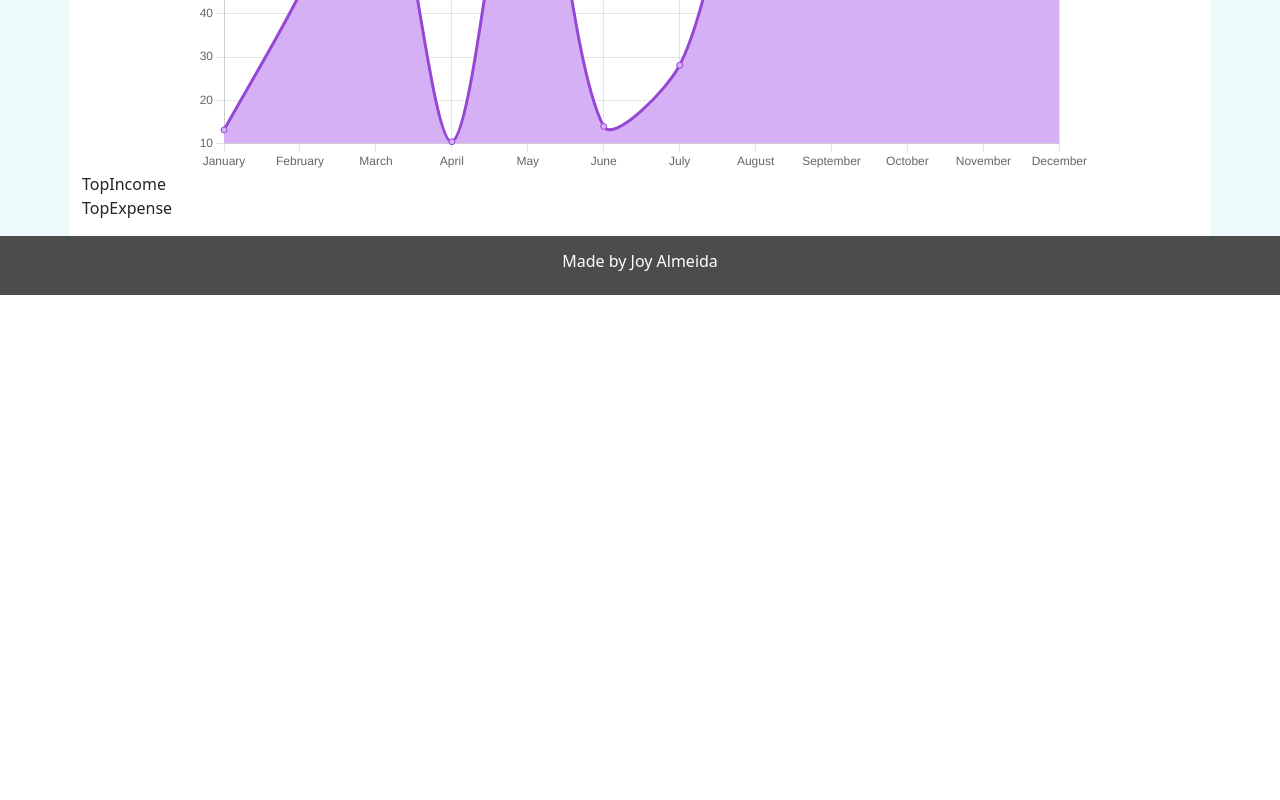
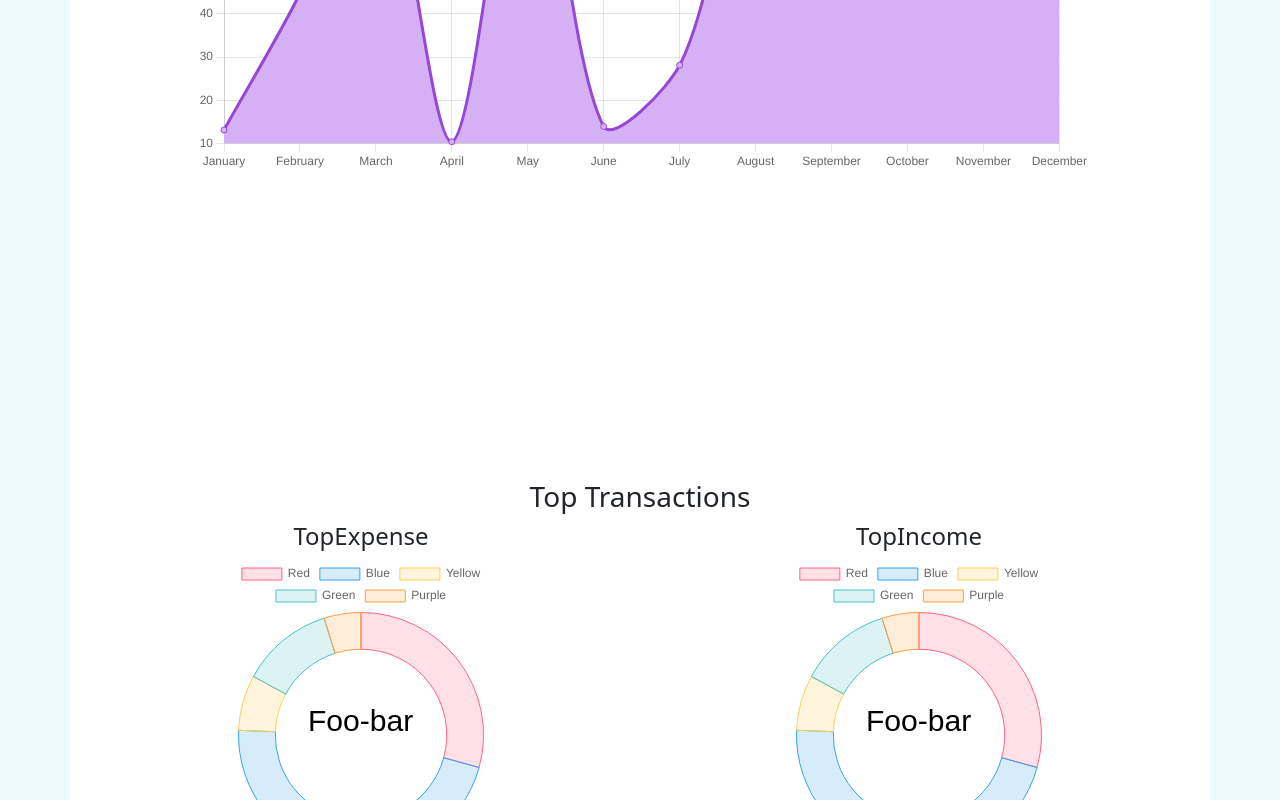
Before and after one commit to J0SAL/Decentralized-Expense-Tracker, a Next.js app in the folder frontend/: page / in a window 1280 px wide. Shown: the part 2000-2800 px from the top of the page. Before the commit the page ends 2295 px from the top, so only its background shows below. Built offline with nearby package versions, Linux system fonts and the light colour scheme.

Commit message:
added top transactions with static data

```diff
--- a/frontend/components/performance/PerformanceGraph.tsx
+++ b/frontend/components/performance/PerformanceGraph.tsx
@@ -4,7 +4,7 @@ import LineChart from "./LineChart";
 
 function PerformanceGraph() {
   return (
-    <Container>
+    <Container style={{ minHeight: "100vh" }}>
       <h3 className="text-center">Perfomance</h3>
       <div className="mx-5 px-5">
         <LineChart />
--- /dev/null
+++ b/frontend/components/top-performers/Performers.tsx
@@ -0,0 +1,32 @@
+import React from "react";
+import { Col, Container, Row } from "react-bootstrap";
+import TopExpense from "./TopExpense";
+import TopIncome from "./TopIncome";
+
+function Performers() {
+  return (
+    <Container className="mb-5">
+      <h3 className="text-center">Top Transactions</h3>
+      <Row>
+        <Col md={6}>
+          <div
+            style={{ width: "70%" }}
+            className="justify-content-center d-flex flex-row mx-auto"
+          >
+            <TopExpense />
+          </div>
+        </Col>
+        <Col md={6}>
+          <div
+            style={{ width: "70%" }}
+            className=" justify-content-center d-flex flex-row mx-auto"
+          >
+            <TopIncome />
+          </div>
+        </Col>
+      </Row>
+    </Container>
+  );
+}
+
+export default Performers;
--- a/frontend/components/top-performers/TopExpense.tsx
+++ b/frontend/components/top-performers/TopExpense.tsx
@@ -1,7 +1,63 @@
 import React from "react";
+import { Chart as ChartJS, ArcElement, Tooltip, Legend } from "chart.js";
+import { Doughnut } from "react-chartjs-2";
 
+ChartJS.register(ArcElement, Tooltip, Legend);
+
+export const data = {
+  labels: ["Red", "Blue", "Yellow", "Green", "Purple"],
+  datasets: [
+    {
+      label: "# of Votes",
+      data: [12, 19, 3, 5, 2],
+      backgroundColor: [
+        "rgba(255, 99, 132, 0.2)",
+        "rgba(54, 162, 235, 0.2)",
+        "rgba(255, 206, 86, 0.2)",
+        "rgba(75, 192, 192, 0.2)",
+        "rgba(255, 159, 64, 0.2)",
+      ],
+      borderColor: [
+        "rgba(255, 99, 132, 1)",
+        "rgba(54, 162, 235, 1)",
+        "rgba(255, 206, 86, 1)",
+        "rgba(75, 192, 192, 1)",
+        "rgba(255, 159, 64, 1)",
+      ],
+      borderWidth: 1,
+    },
+  ],
+};
+const plugins = [
+  {
+    beforeDraw: function (chart: any) {
+      var width = chart.width,
+        height = chart.height,
+        ctx = chart.ctx;
+      ctx.restore();
+      var fontSize = (height / 160).toFixed(2);
+      ctx.font = fontSize + "em sans-serif";
+      ctx.textBaseline = "top";
+      var text = "Foo-bar",
+        textX = Math.round((width - ctx.measureText(text).width) / 2),
+        textY = height / 2;
+      ctx.fillText(text, textX, textY);
+      ctx.save();
+    },
+  },
+];
 function TopExpense() {
-  return <div>TopExpense</div>;
+  return (
+    <div className="text-center">
+      <h4>TopExpense</h4>
+      <Doughnut
+        type="doughnut"
+        data={data}
+        plugins={plugins}
+        options={{ cutout: "70%" }}
+      />
+    </div>
+  );
 }
 
 export default TopExpense;
--- a/frontend/components/top-performers/TopIncome.tsx
+++ b/frontend/components/top-performers/TopIncome.tsx
@@ -1,7 +1,63 @@
 import React from "react";
+import { Chart as ChartJS, ArcElement, Tooltip, Legend } from "chart.js";
+import { Doughnut } from "react-chartjs-2";
 
+ChartJS.register(ArcElement, Tooltip, Legend);
+
+export const data = {
+  labels: ["Red", "Blue", "Yellow", "Green", "Purple"],
+  datasets: [
+    {
+      label: "# of Votes",
+      data: [12, 19, 3, 5, 2],
+      backgroundColor: [
+        "rgba(255, 99, 132, 0.2)",
+        "rgba(54, 162, 235, 0.2)",
+        "rgba(255, 206, 86, 0.2)",
+        "rgba(75, 192, 192, 0.2)",
+        "rgba(255, 159, 64, 0.2)",
+      ],
+      borderColor: [
+        "rgba(255, 99, 132, 1)",
+        "rgba(54, 162, 235, 1)",
+        "rgba(255, 206, 86, 1)",
+        "rgba(75, 192, 192, 1)",
+        "rgba(255, 159, 64, 1)",
+      ],
+      borderWidth: 1,
+    },
+  ],
+};
+const plugins = [
+  {
+    beforeDraw: function (chart: any) {
+      var width = chart.width,
+        height = chart.height,
+        ctx = chart.ctx;
+      ctx.restore();
+      var fontSize = (height / 160).toFixed(2);
+      ctx.font = fontSize + "em sans-serif";
+      ctx.textBaseline = "top";
+      var text = "Foo-bar",
+        textX = Math.round((width - ctx.measureText(text).width) / 2),
+        textY = height / 2;
+      ctx.fillText(text, textX, textY);
+      ctx.save();
+    },
+  },
+];
 function TopIncome() {
-  return <div>TopIncome</div>;
+  return (
+    <div className="text-center">
+      <h4>TopIncome</h4>
+      <Doughnut
+        type="doughnut"
+        data={data}
+        plugins={plugins}
+        options={{ cutout: "70%" }}
+      />
+    </div>
+  );
 }
 
 export default TopIncome;
--- a/frontend/pages/index.tsx
+++ b/frontend/pages/index.tsx
@@ -3,6 +3,7 @@ import { Button, Container } from "react-bootstrap";
 import { FaArrowCircleUp } from "react-icons/fa";
 import Overview from "../components/overview/Overview";
 import PerformanceGraph from "../components/performance/PerformanceGraph";
+import Performers from "../components/top-performers/Performers";
 import TopExpense from "../components/top-performers/TopExpense";
 import TopIncome from "../components/top-performers/TopIncome";
 import Transactions from "../components/transactions/Transactions";
@@ -32,8 +33,7 @@ export default function HomePage() {
         <Overview />
         <Transactions />
         <PerformanceGraph />
-        <TopIncome />
-        <TopExpense />
+        <Performers />
       </Container>
       <button
         className="btn"
```
Also changed, not shown: 1 other file (tests, documents, lock files or other folders).
